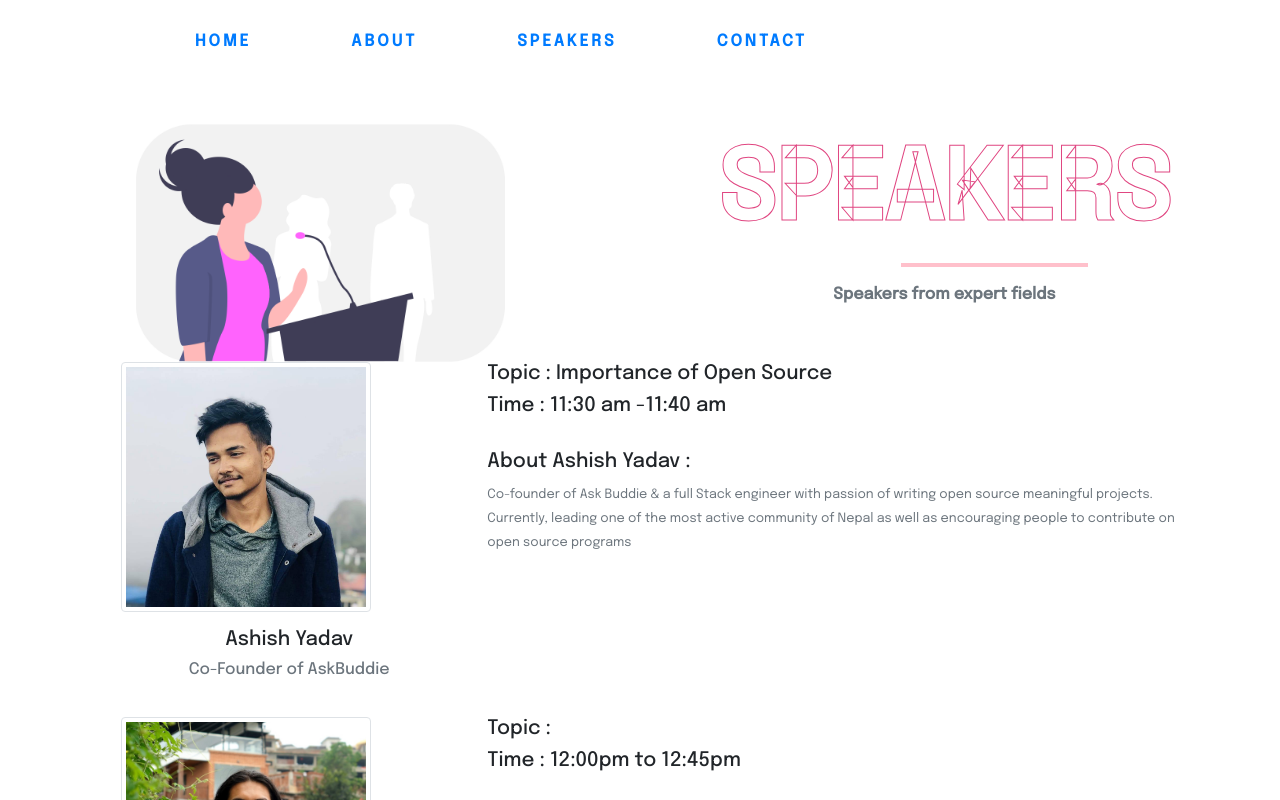
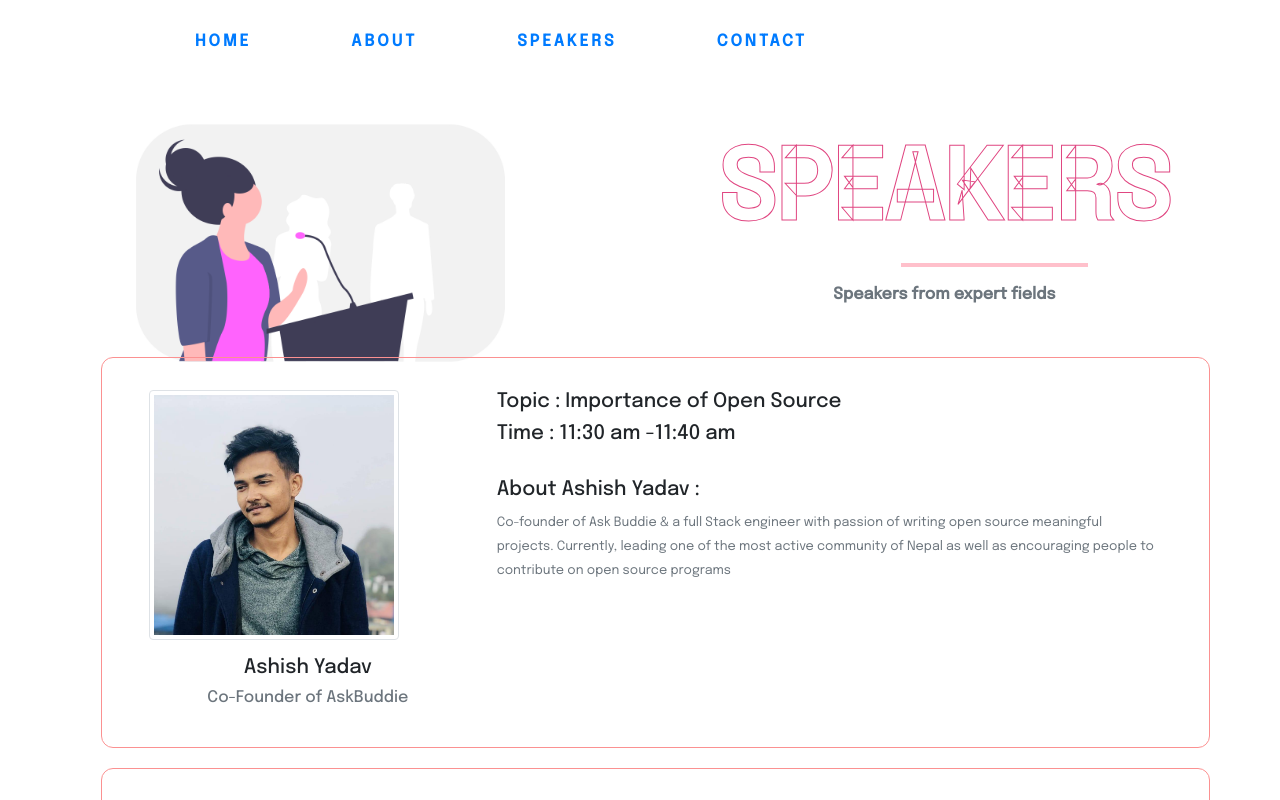
Before and after one commit to Hacktoberfest-Nepal/HacktoberfestNepal, a React (Create React App) app: page /speakers in a window 1280 px wide. Shown: the top 800 px of the page. Built offline with nearby package versions, Linux system fonts and the light colour scheme.

Commit message:
updated: styles for speaker card

```diff
--- a/src/assets/css/Speakers.css
+++ b/src/assets/css/Speakers.css
@@ -6,6 +6,9 @@
 .speaker {
   padding: 5px;
   margin-top: 20px;
+  border-radius:12px;
+  border:1px solid rgb(251, 145, 145);
+  padding:32px;
 }
 
 .speaker > img {
```
